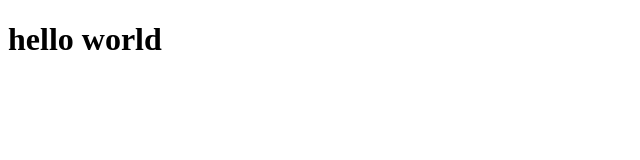
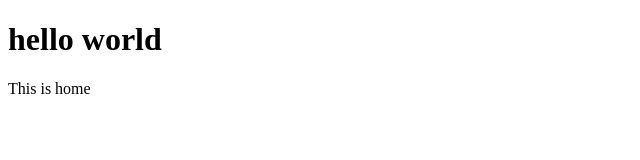
Before and after one commit to UnyaSri/learn-git, a plain HTML site: page index.html in a window 1280 px wide. Shown: the whole page, without its empty margins (0-640 px from the left). Drawn offline with Linux system fonts and the light colour scheme.

Commit message:
add some feature

```diff
--- a/index.html
+++ b/index.html
@@ -7,5 +7,6 @@
 </head>
 <body>
     <h1>hello world</h1>
+    <p>This is home</p>
 </body>
 </html>
```
